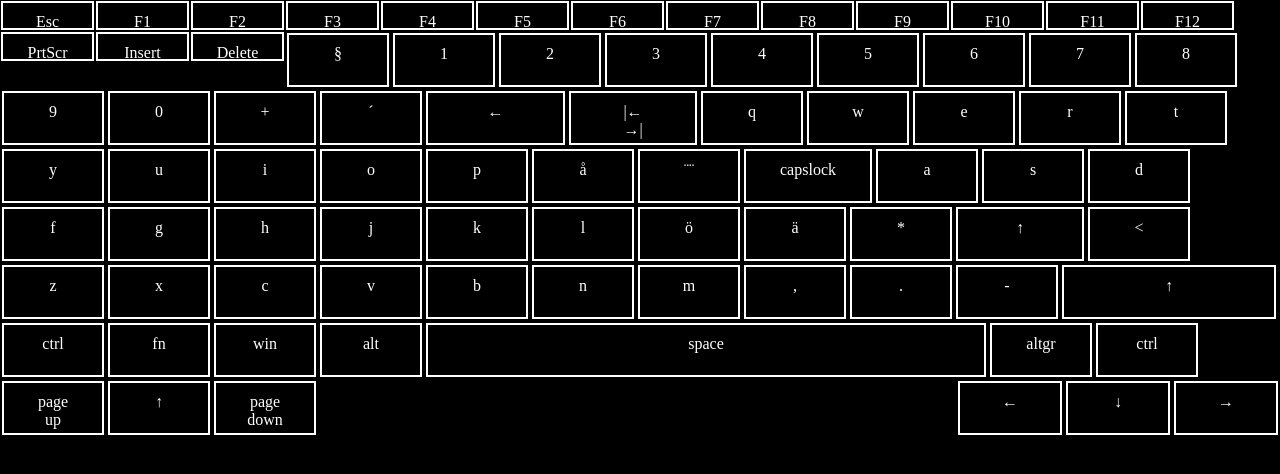
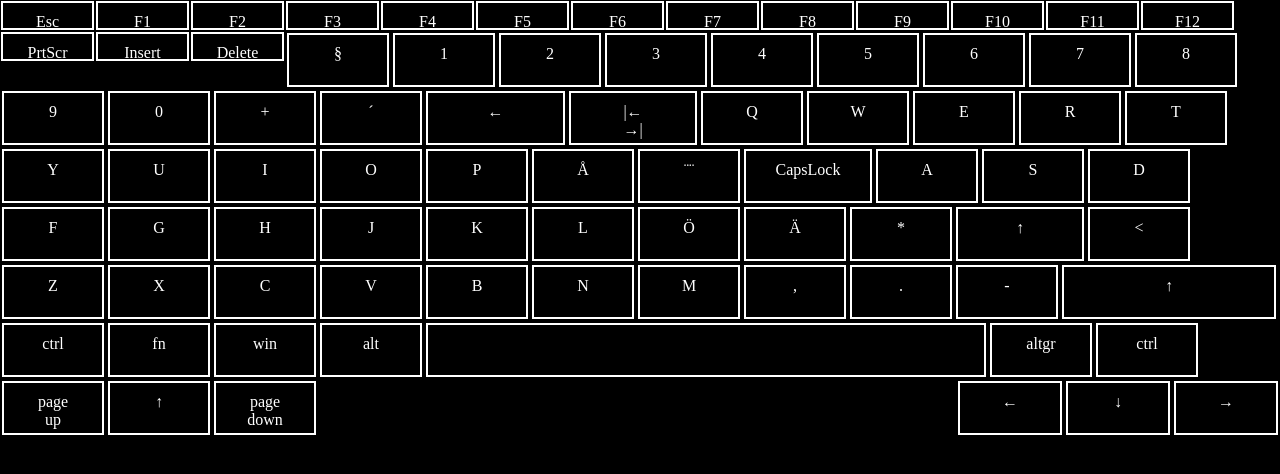
Before and after one commit to xXeliaskillerXx/keyboard-EliasNywall, a plain HTML site: page index.html in a window 1280 px wide. Shown: the top 474 px of the page. Drawn offline with Linux system fonts and the light colour scheme.

Commit message:
ABCDEFGHIJKLMNOPQRSTUVWZÅÄÖ

```diff
--- a/index.html
+++ b/index.html
@@ -148,45 +148,45 @@ function myFunctions(){
         <p> |&larr;<br> &rarr;| </p>
         </div>
         <div class="rad13" id="KeyQ">
-        <p> q </p>
+        <p> Q </p>
         </div>
         <div class="rad13" id="KeyW">
-        <p> w </p>
+        <p> W </p>
 
         </div>
         <div class="rad13" id="KeyE">
-        <p> e </p>
+        <p> E </p>
 
       </div>
         <div class="rad13" id="KeyR">
-        <p> r </p>
+        <p> R </p>
 
         </div>
         <div class="rad13" id="KeyT">
-        <p> t </p>
+        <p> T </p>
 
         </div>
         <div class="rad13" id="KeyY">
 
-        <p> y </p>
+        <p> Y </p>
         </div>
         <div class="rad13" id="KeyU">
-        <p> u </p>
+        <p> U </p>
 
         </div>
         <div class="rad13" id="KeyI">
-          <p> i </p>
+          <p> I </p>
         </div>
         <div class="rad13" id="KeyO">
-        <p> o </p>
+        <p> O </p>
 
         </div>
         <div class="rad13" id="KeyP">
-        <p> p </p>
+        <p> P </p>
 
         </div>
         <div class="rad13" id="BracketLeft">
-        <p> å </p>
+        <p> Å </p>
 
         </div>
         <div class="rad13" id="BracketRight">
@@ -195,52 +195,52 @@ function myFunctions(){
 
     </div>
       <div class="enter" id="Enter">
-        <p> enter </p>
+        <p> ENTER </p>
       </div>
     <div id="rad4">
             <div class="capslock" id="CapsLock">
-            <p> capslock </p>
+            <p> CapsLock </p>
             </div>
             <div class="rad14" id="KeyA">
-            <p> a </p>
+            <p> A </p>
             </div>
             <div class="rad14" id="KeyS">
-            <p> s </p>
+            <p> S </p>
 
             </div>
             <div class="rad14" id="KeyD">
-            <p> d </p>
+            <p> D </p>
 
           </div>
             <div class="rad14" id="KeyF">
-            <p> f </p>
+            <p> F </p>
 
             </div>
             <div class="rad14" id="KeyG">
-              <p> g </p>
+              <p> G </p>
             </div>
             <div class="rad14" id="KeyH">
-              <p> h </p>
+              <p> H </p>
             </div>
 
             <div class="rad14" id="KeyJ">
-            <p> j </p>
+            <p> J </p>
 
             </div>
             <div class="rad14" id="KeyK">
-            <p> k </p>
+            <p> K </p>
 
             </div>
             <div class="rad14" id="KeyL">
-            <p> l </p>
+            <p> L </p>
 
             </div>
             <div class="rad14" id="Semicolon">
-            <p> ö </p>
+            <p> Ö </p>
 
             </div>
             <div class="rad14" id="Quote">
-            <p> ä </p>
+            <p> Ä </p>
 
             </div>
             <div class="rad14" id="Backslash">
@@ -256,30 +256,30 @@ function myFunctions(){
                 <p> &#60; </p>
                 </div>
                 <div class="rad15" id="KeyZ">
-                <p> z </p>
+                <p> Z </p>
 
                 </div>
                 <div class="rad15" id="KeyX">
-                <p> x </p>
+                <p> X </p>
 
               </div>
                 <div class="rad15" id="KeyC">
-                <p> c </p>
+                <p> C </p>
 
                 </div>
                 <div class="rad15" id="KeyV">
-                  <p> v </P>
+                  <p> V </P>
                 </div>
                 <div class="rad15" id="KeyB">
 
-                <p> b </p>
+                <p> B </p>
               </div>
                 <div class="rad15" id="KeyN">
-                <p> n </p>
+                <p> N </p>
 
                 </div>
                 <div class="rad15" id="KeyM">
-                <p> m </p>
+                <p> M </p>
 
                 </div>
                 <div class="rad15" id="Comma">
@@ -315,7 +315,7 @@ function myFunctions(){
 
                   </div>
                     <div class="space" id="Space">
-                    <p> space </p>
+
 
                     </div>
 
```
